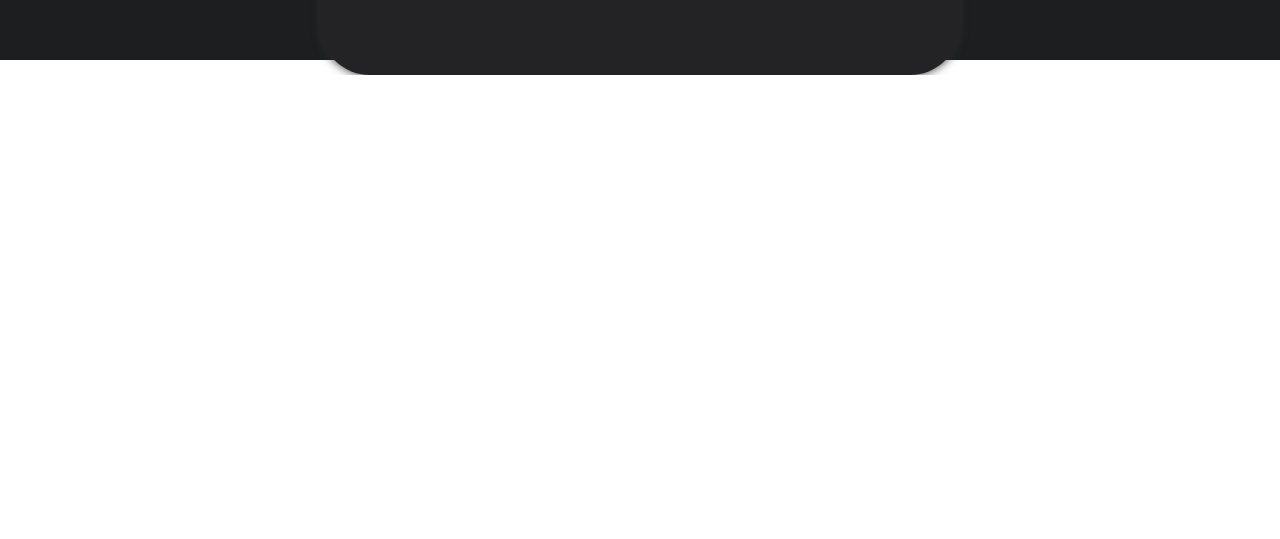
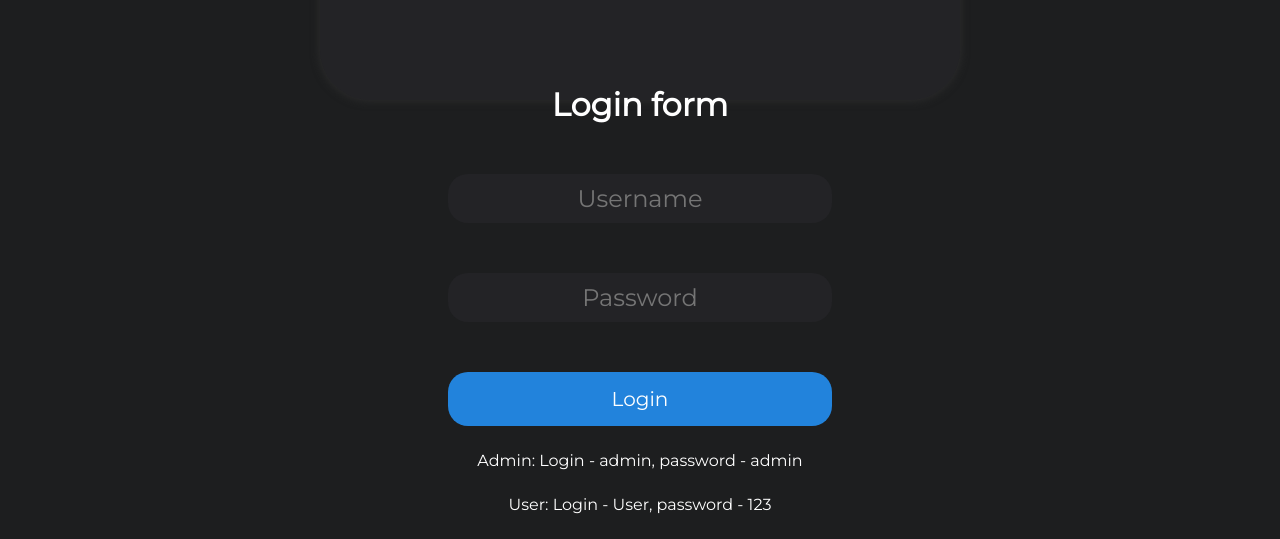
Before and after one commit to Rud-Rostislav/React, a React (Create React App) app: page / in a window 1280 px wide. Shown: the part 6801-7340 px from the top of the page. Before the commit the page ends 6876 px from the top, so only its background shows below. Built offline with nearby package versions, Linux system fonts and the light colour scheme.

Commit message:
add Login form

```diff
--- a/public/css/style.css
+++ b/public/css/style.css
@@ -394,3 +394,14 @@
     height: 85vh;
     margin: 0 auto;
 }
+
+/* App 5 */
+
+.login_form {
+    margin: 0 auto;
+    width: 30%;
+}
+
+.margin_25 {
+    margin: 25px 0;
+}
--- a/src/components/App.js
+++ b/src/components/App.js
@@ -11,6 +11,7 @@
 import PostForm from "./App_1_posts/PostForm";
 import PostList from "./App_1_posts/PostList";
 import ClearButton from "./App_1_posts/ClearButton";
+import LoginForm from "./App_5_form/LoginForm";
 
 export default function App() {
     // App 1
@@ -142,6 +143,8 @@
                 <Questions/>
             </div>
 
+            <LoginForm/>
+
         </div>
     );
 }
--- /dev/null
+++ b/src/components/App_5_form/LoginForm.js
@@ -0,0 +1,57 @@
+import {useState} from "react";
+
+export default function LoginForm() {
+    const Users = [{username: 'User', password: '123'}, {username: 'admin', password: 'admin'}]
+
+    const [data, setData] = useState({username: '', password: ''})
+    const [isLoggedIn, setIsLoggedIn] = useState('')
+    const [messageColor, setMessageColor] = useState('');
+
+    function getSubmit(event) {
+        event.preventDefault();
+        const userExists = Users.some(user => user.username === data.username && user.password === data.password);
+        let loginMsg = 'User is not logged in';
+        let color = "red";
+
+        if (userExists) {
+            loginMsg = data.username === 'admin' ? 'You are admin! Welcome' : 'User is logged in';
+            color = data.username === 'admin' ? 'yellow' : 'green';
+        } else {
+            resetAlert();
+        }
+
+        setIsLoggedIn(loginMsg);
+        setMessageColor(color);
+        resetAlert();
+
+        setData({username: '', password: ''});
+    }
+
+    function resetAlert() {
+        setTimeout(() => {
+            setIsLoggedIn('');
+            setMessageColor('');
+        }, 3000);
+    }
+
+    return (
+        <div className="login_form">
+            <h1 className='margin_25'>Login form</h1>
+            <p style={{color: messageColor}}>{isLoggedIn}</p>
+
+            <form onSubmit={getSubmit}>
+                <input type="text" className='margin_25'
+                       placeholder='Username'
+                       value={data.username}
+                       onChange={event => setData({...data, username: event.target.value})}/>
+                <input type="password" className='margin_25'
+                       placeholder='Password'
+                       value={data.password}
+                       onChange={event => setData({...data, password: event.target.value})}/>
+                <button className='margin_25' type='submit'>Login</button>
+                <p>Admin: Login - admin, password - admin</p>
+                <p style={{padding: '25px'}}>User: Login - User, password - 123</p>
+            </form>
+        </div>
+    );
+}
```
